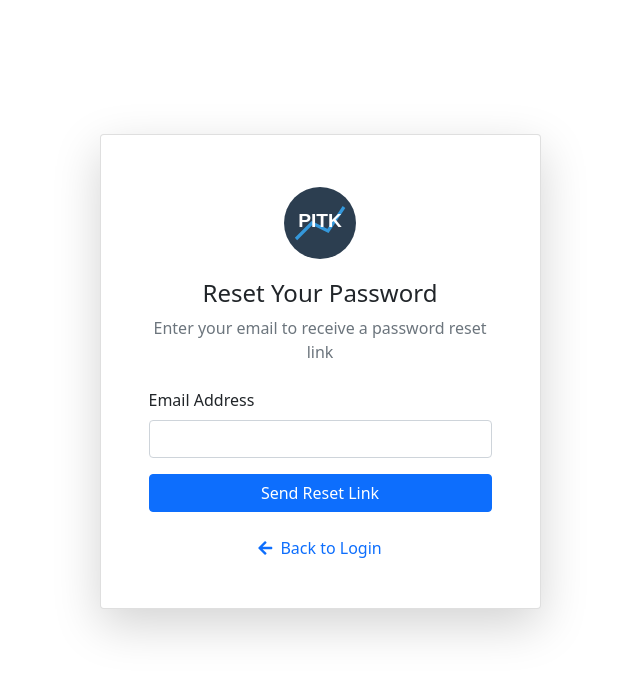
After one commit to imvasifa/PITK1, a Flask app: page /forgot-password in a window 1280 px wide. The commit adds this page. Shown: the top 677 px of the page, without its empty margins (320-960 px from the left). Run offline with Flask 3, Linux system fonts and the light colour scheme; parts of the project's set-up code (start-up, migrations or seed data) failed here and were passed over; some libraries are stand-ins or nearby versions.

Commit message:
FORGOT PADD ADDED feat: add base templates and UI components with dark theme support

```diff
--- a/app3.py
+++ b/app3.py
@@ -31,6 +31,9 @@ import pygame
 import requests
 import psycopg2
 import psycopg2.extras as pg_extras
+import secrets
+import string
+from datetime import datetime, timedelta
 from flask import Flask, render_template, jsonify, make_response, send_from_directory, request, flash, abort, redirect, url_for, session, current_app
 from flask_wtf import FlaskForm
 from flask_bcrypt import Bcrypt
@@ -38,7 +41,7 @@ from flask_login import LoginManager, UserMixin, login_user, login_required, log
 from werkzeug.security import generate_password_hash, check_password_hash
 from werkzeug.utils import secure_filename
 from functools import wraps
-from wtforms import StringField, PasswordField, SubmitField
+from wtforms import StringField, PasswordField, SubmitField, validators
 from wtforms.validators import DataRequired, Email, EqualTo
 
 # Set logging level to INFO to reduce verbosity
@@ -2098,6 +2101,20 @@ def serve_static(filename):
 
 # Authentication Routes
 
+@app.route('/forgot-password', methods=['GET', 'POST'])
+def forgot_password_page():
+    if current_user.is_authenticated:
+        return redirect(url_for('index'))
+
+    if request.method == 'POST':
+        email = request.form.get('email')
+        # For now, just show a success message regardless of email existence
+        # In production, you would add logic to send a password reset email
+        flash('If an account with that email exists, a password reset link has been sent.', 'info')
+        return redirect(url_for('login'))
+
+    return render_template('forgot_password.html')
+
 @app.route('/login', methods=['GET', 'POST'])
 def login():
     """Handle user login with proper session management."""
--- a/requirements.txt
+++ b/requirements.txt
@@ -24,6 +24,7 @@ requests==2.31.0
 email-validator>=1.3.0
 werkzeug==2.3.7
 bcrypt==4.0.1
+itsdangerous==2.1.2
 
 # Utilities
 portalocker>=2.7.0
--- a/templates/base.html
+++ b/templates/base.html
@@ -129,15 +129,16 @@
     {% block extra_css %}{% endblock %}
 </head>
 <body{% if theme == 'dark' %} class="dark-theme"{% endif %}>
+    {% if request.endpoint not in ['login', 'register', 'forgot_password_page'] %}
     <nav class="navbar navbar-expand-lg navbar-dark pitk-navbar-gradient fixed-top">
         <div class="container d-flex justify-content-between align-items-center">
             <a class="navbar-brand d-flex align-items-center" href="{{ url_for('index') }}">
-    <img src="{{ url_for('static', filename='pitk-logo.svg') }}" alt="PITK Logo" height="30" class="d-inline-block align-text-top me-2">
-    <span class="brand-title d-none d-sm-inline me-2">PRICE IS THE KING</span>
-</a>
-
+                <img src="{{ url_for('static', filename='pitk-logo.svg') }}" alt="PITK Logo" height="30" class="d-inline-block align-text-top me-2">
+                <span class="brand-title d-none d-sm-inline me-2">PRICE IS THE KING</span>
+            </a>
         </div>
     </nav>
+    {% endif %}
 
     <div class="container mt-2 pt-2">
         {% with messages = get_flashed_messages(with_categories=true) %}
--- /dev/null
+++ b/templates/forgot_password.html
@@ -0,0 +1,52 @@
+{% extends "base.html" %}
+
+{% block title %}Forgot Password - PRICE IS THE KING{% endblock %}
+
+{% block content %}
+<div class="container">
+    <div class="row justify-content-center">
+        <div class="col-md-6 col-lg-5">
+            <div class="card shadow-lg mt-5">
+                <div class="card-body p-5">
+                    <div class="text-center mb-4">
+                        <img src="{{ url_for('static', filename='pitk-logo.svg') }}" alt="PITK Logo" height="80" class="mb-3">
+                        <h2 class="h4">Reset Your Password</h2>
+                        <p class="text-muted">Enter your email to receive a password reset link</p>
+                    </div>
+
+                    {% with messages = get_flashed_messages(with_categories=true) %}
+                        {% if messages %}
+                            {% for category, message in messages %}
+                                <div class="alert alert-{{ category }} alert-dismissible fade show">
+                                    {{ message }}
+                                    <button type="button" class="btn-close" data-bs-dismiss="alert" aria-label="Close"></button>
+                                </div>
+                            {% endfor %}
+                        {% endif %}
+                    {% endwith %}
+
+                    <form method="POST" action="{{ url_for('forgot_password_page') }}">
+                        <div class="mb-3">
+                            <label for="email" class="form-label">Email Address</label>
+                            <input type="email" class="form-control" id="email" name="email" required>
+                        </div>
+                        <div class="d-grid gap-2">
+                            <button type="submit" class="btn btn-primary">
+                                Send Reset Link
+                            </button>
+                        </div>
+                    </form>
+
+                    <div class="text-center mt-4">
+                        <p class="mb-0">
+                            <a href="{{ url_for('login') }}" class="text-decoration-none">
+                                <i class="fas fa-arrow-left me-1"></i> Back to Login
+                            </a>
+                        </p>
+                    </div>
+                </div>
+            </div>
+        </div>
+    </div>
+</div>
+{% endblock %}
--- a/templates/login.html
+++ b/templates/login.html
@@ -53,7 +53,7 @@
                 <div class="card-body p-5">
                     <div class="text-center mb-4">
                         <img src="{{ url_for('static', filename='pitk-logo.svg') }}" alt="PITK Logo" height="80" class="mb-3">
-                        <h2 class="h4">Welcome to PRICE IS THE KING</h2>
+                        <h2 class="h4">PRICE IS THE KING</h2>
                         <p class="text-muted">Please sign in to continue</p>
                     </div>
                     {% with messages = get_flashed_messages(with_categories=true) %}
@@ -85,6 +85,9 @@
                             <button type="submit" class="btn btn-primary btn-lg" id="loginBtn">
                                 <i class="fas fa-sign-in-alt me-2"></i>Login
                             </button>
+                        </div>
+                        <div class="text-end mt-2">
+                            <a href="{{ url_for('forgot_password_page') }}" class="text-decoration-none small">Forgot password?</a>
                         </div>
                     </form>
                     <div class="text-center mt-4">
--- a/templates/register.html
+++ b/templates/register.html
@@ -53,7 +53,7 @@
                 <div class="card-body p-5">
                     <div class="text-center mb-4">
                         <img src="{{ url_for('static', filename='pitk-logo.svg') }}" alt="PITK Logo" height="80" class="mb-3">
-                        <h2 class="h4">Welcome to PRICE IS THE KING</h2>
+                        <h2 class="h4">PRICE IS THE KING</h2>
                         <p class="text-muted">Create your account below</p>
                     </div>
                     {% if error %}
```
Also changed, not shown: templates/index.html (+27 -2 lines).
